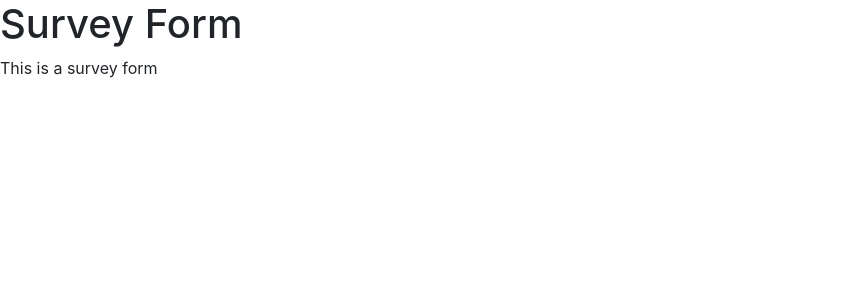
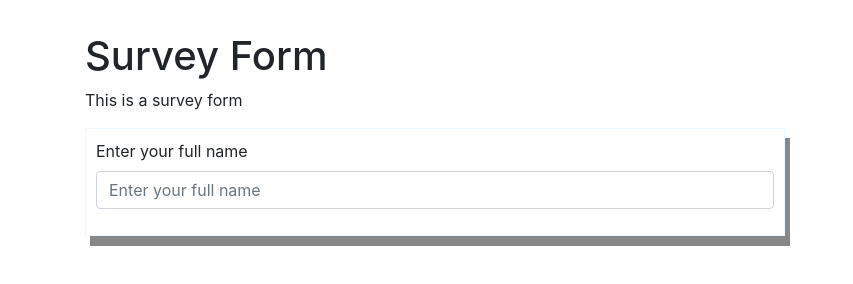
Before and after one commit to anuonifade/survey-form, a plain HTML site: page index.html in a window 1280 px wide. Shown: the whole page, without its empty margins (0-853 px from the left). Drawn offline with nearby package versions, Linux system fonts and the light colour scheme; files whose address does not match are found by name.

Commit message:
adds a form input with id name and some stylings

```diff
--- a/css/styles.css
+++ b/css/styles.css
@@ -0,0 +1,13 @@
+.main-div {
+  margin: auto;
+  margin-top: 2rem;
+}
+
+.main-form {
+  max-width: 700px;
+  border-style: solid;
+  border-color: aliceblue;
+  padding: 10px;
+  border-width: 1px;
+  box-shadow: 5px 10px #888888;
+}
--- a/index.html
+++ b/index.html
@@ -15,10 +15,17 @@
 
   </head>
   <body>
+    <div class="container main-div">
       <h1 id="title">Survey Form</h1>
-
       <p id="description">This is a survey form</p>
-<form id= "survey-form"></form>
-
+      <div class="main-form">
+        <form id= "survey-form">
+          <div class="form-group">
+            <label for="fullName">Enter your full name</label>
+            <input type="text" class="form-control" id="name" placeholder="Enter your full name">
+          </div>
+        </form>
+      </div>
+    </div>
   </body>
 </html>
```
Lines whose indentation alone changed are shown as unchanged.
